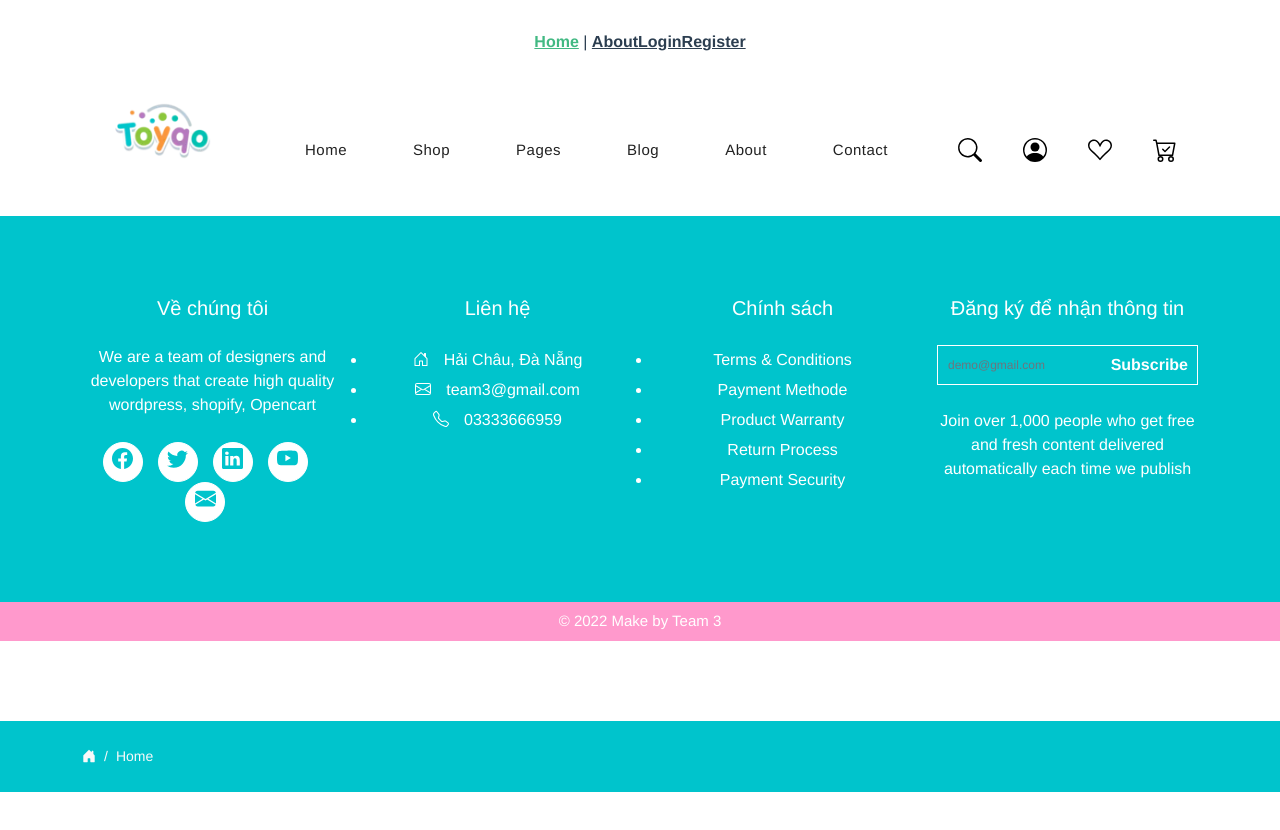
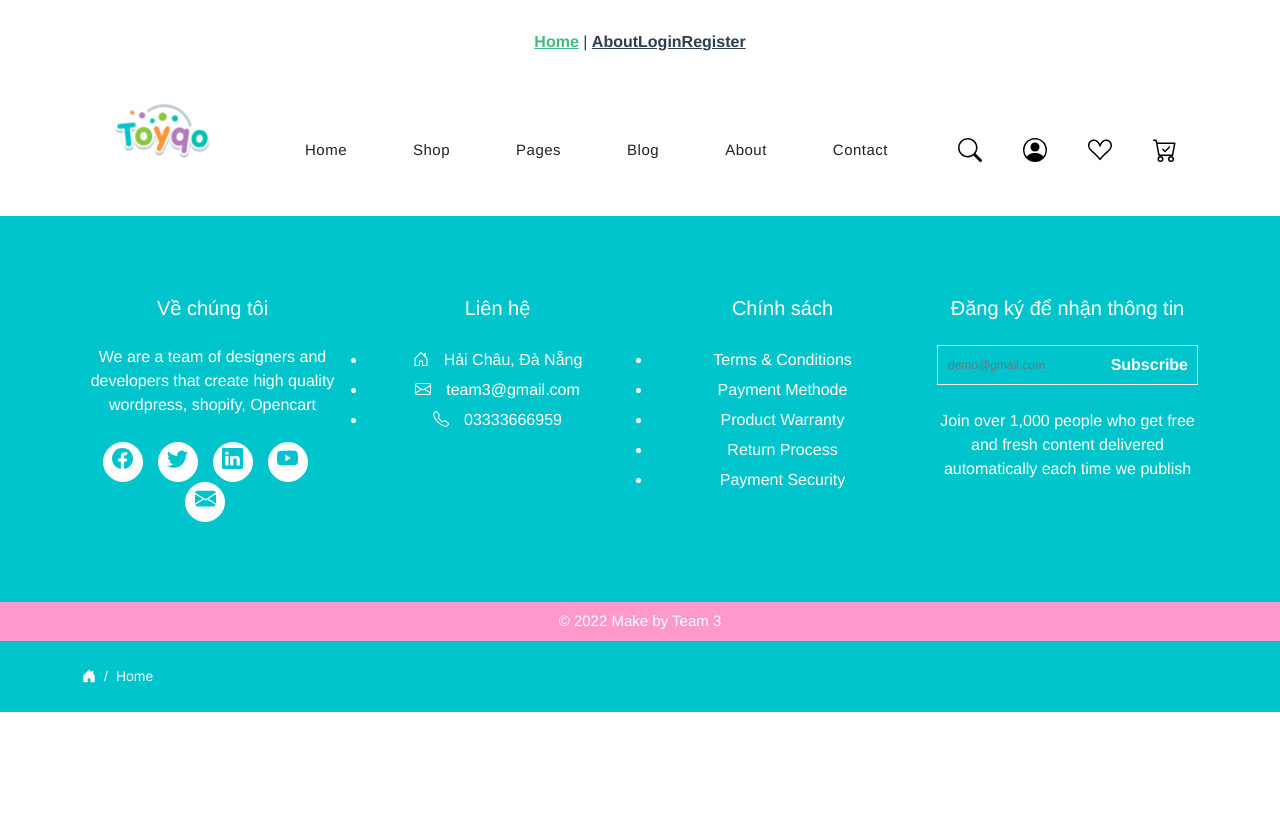
Before and after one commit to tukoi2001/toy-stores, a Vue app in the folder toy-stores/: page / in a window 1280 px wide. Shown: the top 830 px of the page. After the commit the page ends 800 px from the top, so only its background shows below. Built offline with nearby package versions, Linux system fonts and the light colour scheme.

Commit message:
update margin-bottom

```diff
--- a/toy-stores/src/components/common/BreadCrumbs.vue
+++ b/toy-stores/src/components/common/BreadCrumbs.vue
@@ -36,7 +36,7 @@ export default {
  .breadcrumb-box{
      padding: 5px 0;
     background-color: #00c4cc;
-    margin: 80px 0;
+    margin-bottom: 80px;
  }
 .breadcrumb-content ul li::before {
     position: absolute;
```
